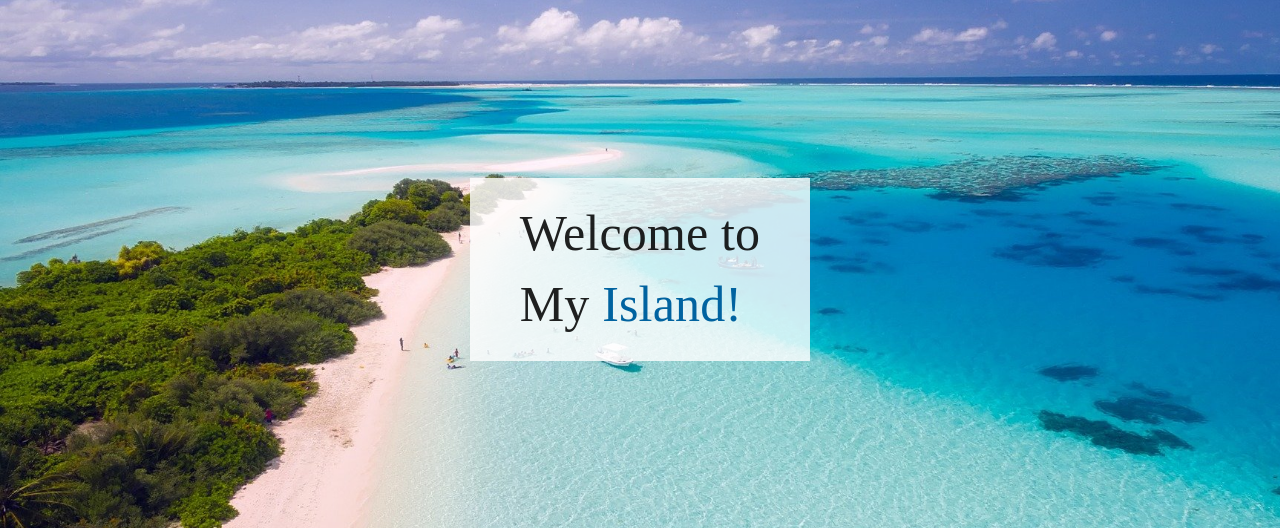
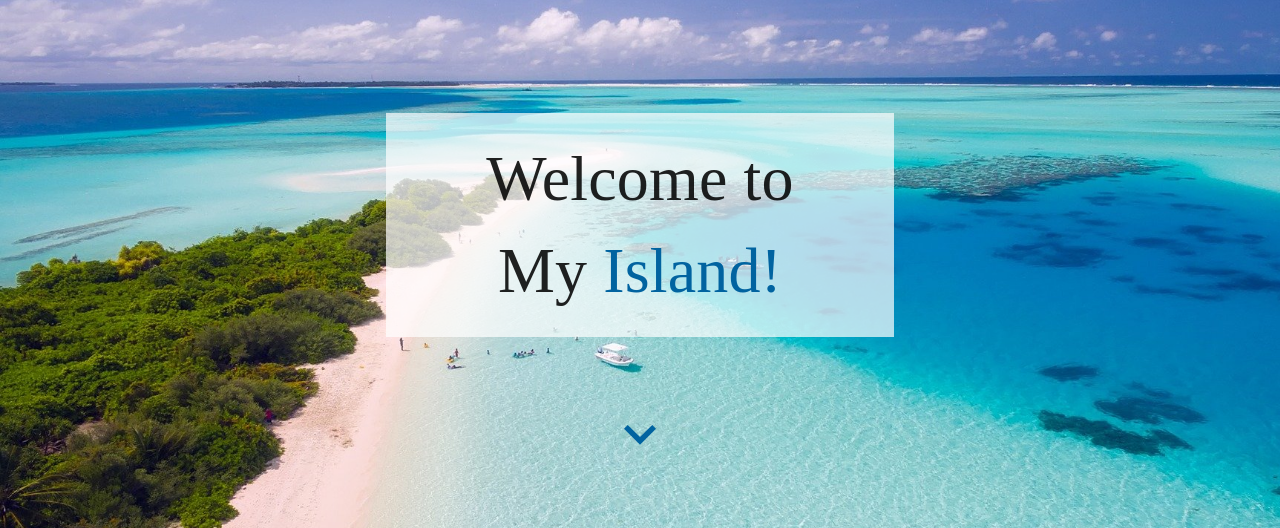
Before and after one commit to Verenasworld/landingpage_react, a React (Create React App) app: page / in a window 1280 px wide. Shown: the part 131-659 px from the top of the page. Built offline with nearby package versions, Linux system fonts and the light colour scheme.

Commit message:
add and style static ImageCard

```diff
--- a/src/App.js
+++ b/src/App.js
@@ -2,6 +2,7 @@ import React from 'react';
 import { makeStyles } from '@material-ui/core/styles';
 import {CssBaseline} from "@material-ui/core";
 import Header from "./components/Header";
+import PlaceToVisit from "./components/PlaceToVisit";
 
 const useStyles = makeStyles((theme) => ({
         root: {
@@ -18,6 +19,7 @@ export default function App(){
     return <div className={classes.root}>
         <CssBaseline/>
         <Header/>
+        <PlaceToVisit/>
 
     </div>
 };
--- a/src/components/Header.js
+++ b/src/components/Header.js
@@ -1,7 +1,8 @@
-import React from 'react';
+import React, {useEffect, useState} from 'react';
 import { makeStyles } from '@material-ui/core/styles';
-import {AppBar, Toolbar} from "@material-ui/core";
+import {AppBar, Collapse, IconButton, Toolbar} from "@material-ui/core";
 import SortIcon from '@material-ui/icons/Sort';
+import ExpandMoreIcon from '@material-ui/icons/ExpandMore';
 
 
 const useStyles = makeStyles((theme)=>({
@@ -28,15 +29,23 @@ const useStyles = makeStyles((theme)=>({
         margin: '0 auto'
     },
     colorText:{
-        color:' #0163A0',
+        color:'#0163A0',
+    },
+
+    container:{
+        textAlign:'center'
     },
     title:{
 
-        fontSize:'50px',
+        fontSize:'4rem',
         fontFamily: 'Nunito',
         fontWeight: '200',
-        backgroundColor: 'rgba(255,255,255, 0.8)',
-        padding: '20px 50px 20px 50px'
+        backgroundColor: 'rgba(255,255,255, 0.7)',
+        padding: '20px 100px 20px 100px'
+    },
+    goDown:{
+        color: '#0163A0',
+        fontSize: '4rem'
     }
 
 
@@ -45,6 +54,10 @@ const useStyles = makeStyles((theme)=>({
 
 export default function Header(){
     const classes = useStyles();
+    const [checked,setChecked] = useState(false)
+    useEffect(()=>{
+        setChecked(true)
+    },[])
     return <div className={classes.root}>
         <AppBar className={classes.appbar} elevation={0}>
            <Toolbar className={classes.appbarWrapper}>
@@ -56,10 +69,19 @@ export default function Header(){
                </iconButton>
            </Toolbar>
         </AppBar>
-        <div>
-            <h2 className={classes.title}>
-                Welcome to <br/>My <span className={classes.colorText}>Island!</span>
-            </h2>
-        </div>
+        <Collapse in={checked}
+                  {...(checked ? { timeout: 1000 } : {})}
+                  collapsedHeight={50}>
+            <div className={classes.container}>
+                <h2 className={classes.title}>
+                    Welcome to <br/>My <span className={classes.colorText}>Island!</span>
+                </h2>
+                <IconButton>
+                    <ExpandMoreIcon className={classes.goDown}/>
+                </IconButton>
+
+            </div>
+        </Collapse>
+
     </div>;
 }
```
Also changed, not shown: 1 other file (tests, documents, lock files or other folders).
